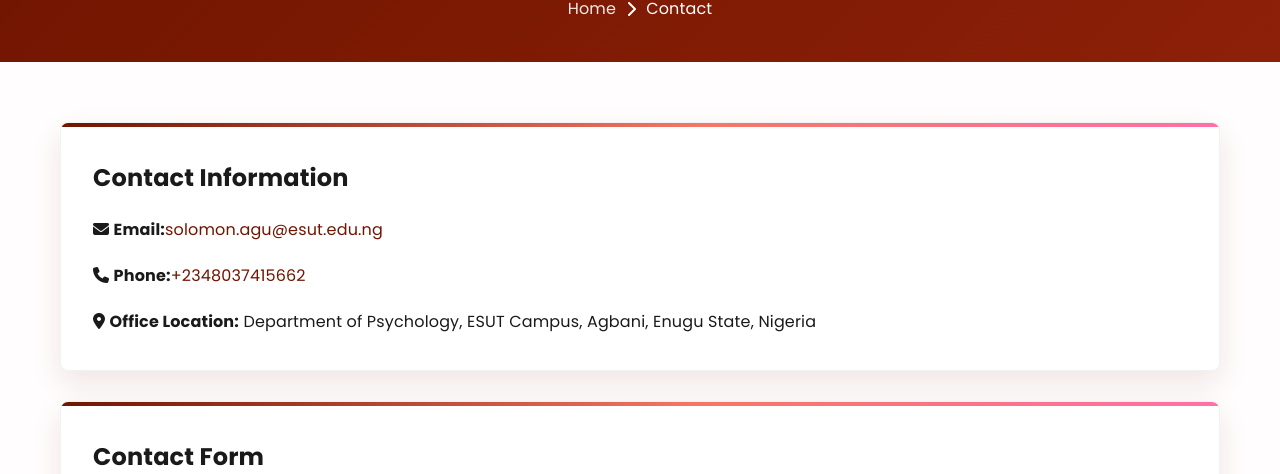
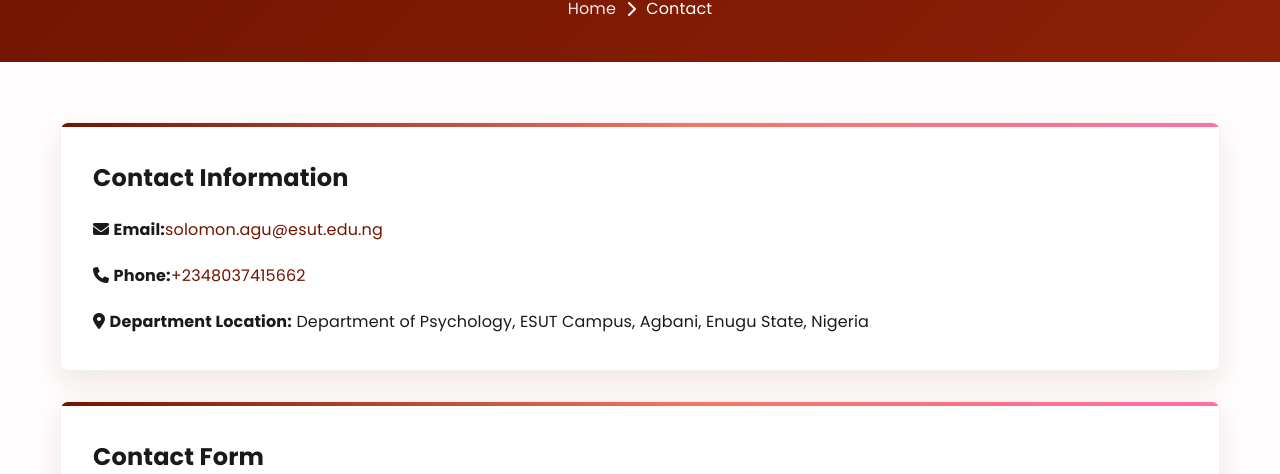
Before and after one commit to sagedev18/psychology-department-website, a plain HTML site: page contact.html in a window 1280 px wide. Shown: the part 326-800 px from the top of the page. Drawn offline with Linux system fonts and the light colour scheme.

Commit message:
Update contact.html

```diff
--- a/contact.html
+++ b/contact.html
@@ -57,7 +57,7 @@
                 <div style="display:grid; gap:20px; margin-top:20px;">
                     <p><i class="fas fa-envelope"></i> <strong>Email:</strong><a href="mailto:EMAIL">solomon.agu@esut.edu.ng</a></p>
                     <p><i class="fas fa-phone"></i> <strong>Phone:</strong><a href="tel:NUMBER">+2348037415662</a></p>
-                    <p><i class="fas fa-map-marker-alt"></i> <strong>Office Location:</strong> Department of Psychology, ESUT Campus, Agbani, Enugu State, Nigeria</p>
+                    <p><i class="fas fa-map-marker-alt"></i> <strong>Department Location:</strong> Department of Psychology, ESUT Campus, Agbani, Enugu State, Nigeria</p>
                 </div>
             </div>
 
```
